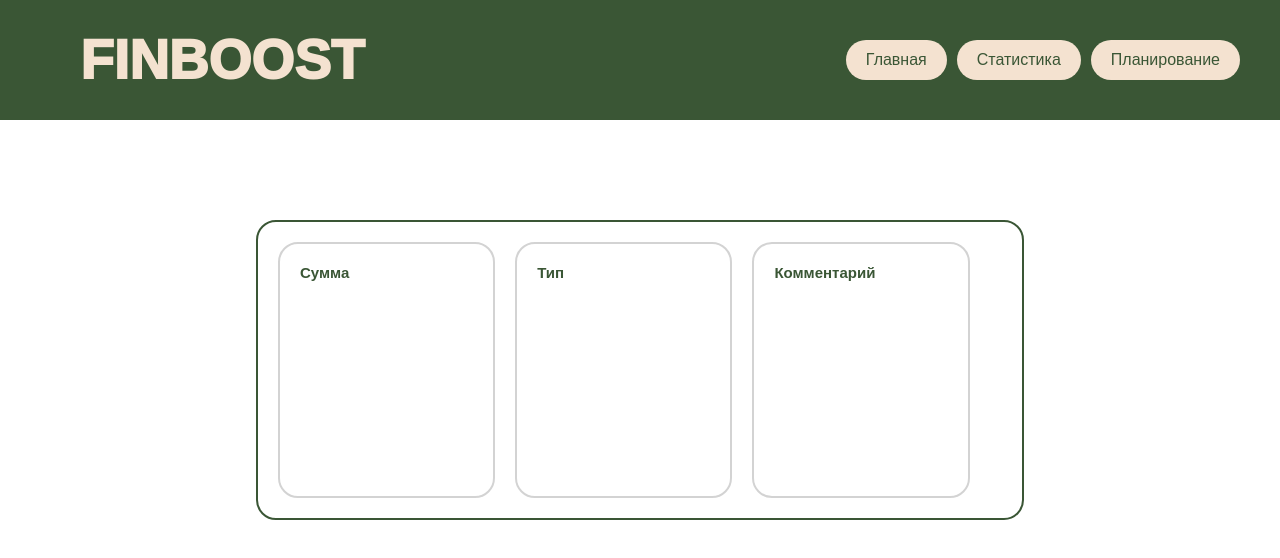
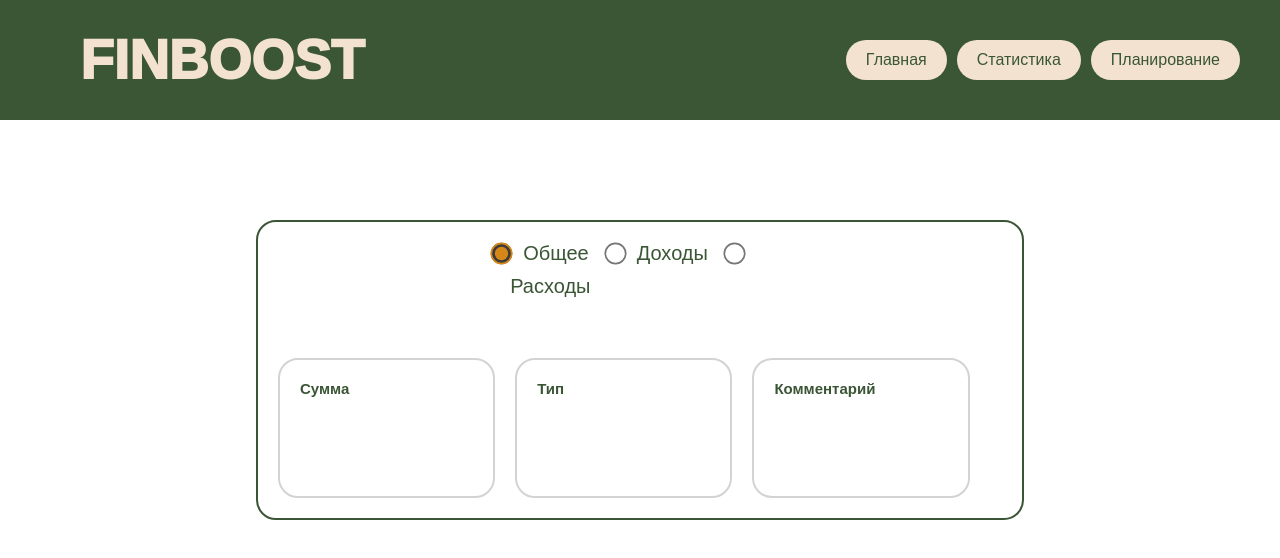
Before and after one commit to MikhaylenkoIvan/petProjectFinManager, a React (Create React App) app: page / in a window 1280 px wide. Both pictures are taken after a click on the button "Статистика". Shown: the top 558 px of the page. Built offline with nearby package versions, Linux system fonts and the light colour scheme; a web font is replaced by a local one.

Commit message:
The radio buttons common||income||expense have been added to the stat page

```diff
--- a/src/App.js
+++ b/src/App.js
@@ -10,12 +10,14 @@ const App = () => {
 
 const [ showPage, setShowPage ] = useState('main')
 const [ data, setData ] = useState([])
+const [ filteredData, setFilteredData ] = useState(data)
+const [ typeOfFilteredData, setTypeOfFilteredData ] = useState('общее')
 
   return (
     <>
       <ResetCSS />
       {showPage === 'main' && <Main data={data} setData={setData} showPage={showPage} setShowPage={setShowPage} />}
-      {showPage === 'stat' && <Stat data={data} setData={setData} showPage={showPage} setShowPage={setShowPage} />}
+      {showPage === 'stat' && <Stat data={data} filteredData={filteredData} setFilteredData={setFilteredData} typeOfFilteredData={typeOfFilteredData} setTypeOfFilteredData={setTypeOfFilteredData} setData={setData} showPage={showPage} setShowPage={setShowPage} />}
       {showPage === 'plan' && <Plan data={data} setData={setData} showPage={showPage} setShowPage={setShowPage} />}
     </>
   );
--- a/src/components/DataListCommentComponent.jsx
+++ b/src/components/DataListCommentComponent.jsx
@@ -6,7 +6,7 @@ const DataListCommentComponent = (props) => {
 
     return(
         <>
-            {props.data.map((item, index) => {
+            {props.filteredData.map((item, index) => {
                 return(
                     <>
                         <StatElementData key={index}>{item.split('::')[2]}</StatElementData>
--- a/src/components/DataListSum.jsx
+++ b/src/components/DataListSum.jsx
@@ -1,12 +1,12 @@
 import React from "react";
 import StatComponentCSS from '../styles/StatComponentCSS.css'
 
-const DataListComponent = (props) => {
+const DataListSumComponent = (props) => {
     const { StatContainer, StatElement, StatElementHeder, StatElementData } = StatComponentCSS
 
     return(
         <>
-            {props.data.map((item, index) => {
+            {props.filteredData.map((item, index) => {
                 return(
                     <>
                         <StatElementData key={index}>{item.split('::')[0]}</StatElementData>
@@ -17,4 +17,4 @@ const DataListComponent = (props) => {
     )
 }
 
-export default DataListComponent
+export default DataListSumComponent
--- a/src/components/DataListType.jsx
+++ b/src/components/DataListType.jsx
@@ -6,7 +6,7 @@ const DataListTypeComponent = (props) => {
 
     return(
         <>
-            {props.data.map((item, index) => {
+            {props.filteredData.map((item, index) => {
                 return(
                     <>
                         <StatElementData key={index}>{item.split('::')[1]}</StatElementData>
--- a/src/components/StatComponent.jsx
+++ b/src/components/StatComponent.jsx
@@ -3,15 +3,38 @@ import StatComponentCSS from '../styles/StatComponentCSS.css'
 import DataListSumComponent from './DataListSum'
 import DataListTypeComponent from './DataListType'
 import DataListCommentComponent from './DataListCommentComponent'
+import InputCSS from "../styles/Input.css";
 
 const StatComponent = (props) => {
+
+    const { RadioContainer, RadioButton, RadioButtonText } = InputCSS
     const { StatContainer, StatElement, StatElementHeder } = StatComponentCSS
+
+    const setCommon = () => {
+        props.setTypeOfFilteredData('общее')
+        props.setFilteredData(props.data)
+    }
+    const setIncomes = () => {
+        props.setTypeOfFilteredData('доходы')
+        let newData = props.data.filter(item => item.split('::')[1] === 'доход')
+        props.setFilteredData(newData)
+    }
+    const setExpenses = () => {
+        props.setTypeOfFilteredData('расходы')
+        let newData = props.data.filter(item => item.split('::')[1] === 'расход')
+        props.setFilteredData(newData)
+    }
     return(
         <>
-        <StatContainer>
-            <StatElement><StatElementHeder>Сумма</StatElementHeder><DataListSumComponent data={props.data} /></StatElement>
-            <StatElement><StatElementHeder>Тип</StatElementHeder><DataListTypeComponent data={props.data} /></StatElement>
-            <StatElement><StatElementHeder>Комментарий</StatElementHeder><DataListCommentComponent data={props.data} /></StatElement>
+        <StatContainer style={{ flexWrap: 'wrap' }}>
+            <RadioContainer style={{ width: '40%', margin: '0 30%' }}>
+                <RadioButton type='radio' checked={props.typeOfFilteredData === 'общее' ? true : false} onClick={setCommon} /><RadioButtonText style={{ marginRight: '20px' }}>Общее</RadioButtonText>
+                <RadioButton type='radio' checked={props.typeOfFilteredData === 'доходы' ? true : false} onClick={setIncomes} /><RadioButtonText style={{ marginRight: '20px' }}>Доходы</RadioButtonText>
+                <RadioButton type='radio' checked={props.typeOfFilteredData === 'расходы' ? true : false} onClick={setExpenses} /><RadioButtonText>Расходы</RadioButtonText>
+            </RadioContainer>
+            <StatElement><StatElementHeder>Сумма</StatElementHeder><DataListSumComponent filteredData={props.filteredData} /></StatElement>
+            <StatElement><StatElementHeder>Тип</StatElementHeder><DataListTypeComponent filteredData={props.filteredData} /></StatElement>
+            <StatElement><StatElementHeder>Комментарий</StatElementHeder><DataListCommentComponent filteredData={props.filteredData} /></StatElement>
         </StatContainer>
         </>
     )
--- a/src/pages/Stat.jsx
+++ b/src/pages/Stat.jsx
@@ -9,7 +9,7 @@ function Stat(props) {
   return (
     <>
     <Header showPagee={props.showPage} setShowPage={props.setShowPage} />
-    <StatComponent data={props.data} setData={props.setData} />
+    <StatComponent data={props.data} setData={props.setData} filteredData={props.filteredData} setFilteredData={props.setFilteredData} typeOfFilteredData={props.typeOfFilteredData} setTypeOfFilteredData={props.setTypeOfFilteredData}/>
     <Footer />
     </>
   );
```
